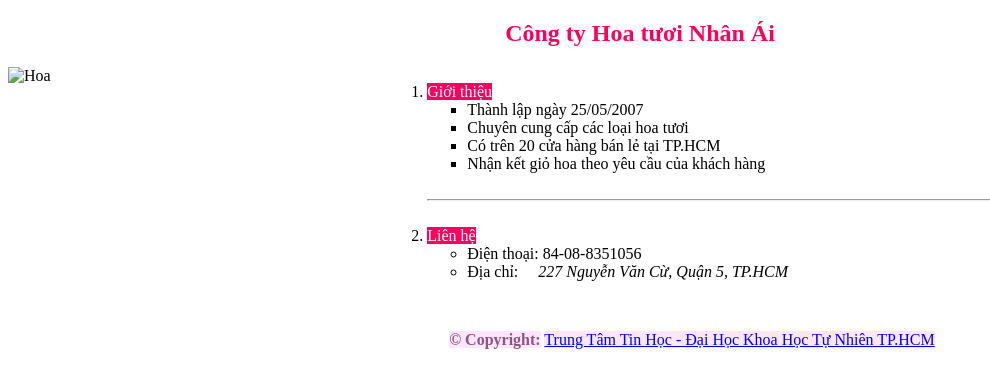
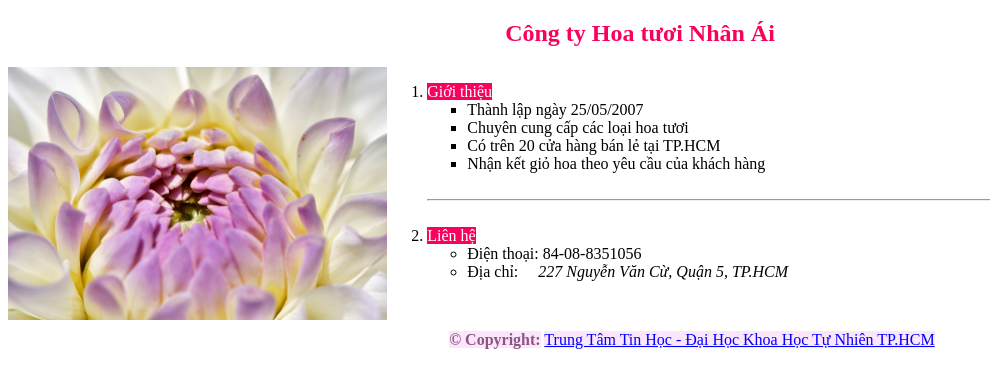
Before and after one commit to vuhailinhdn98/Session-3, a plain HTML site: page bai3-4.html in a window 1280 px wide. Shown: the whole page, without its empty margins (0-990 px from the left). Drawn offline with Linux system fonts and the light colour scheme.

Commit message:
first commit

```diff
--- a/bai3-4.html
+++ b/bai3-4.html
@@ -19,7 +19,7 @@
 <body>
     <h2 style="color: #fb015e; text-align: center;">Công ty Hoa tươi Nhân Ái</h2>
     <div style="width: 30%; float: left;">
-        <img src="../images/dahlia.jpg" alt="Hoa" width="100%">
+        <img src="images/dahlia.jpg" alt="Hoa" width="100%">
     </div>
     <div style="width:70%; float: right; text-align: left;">
         <ol>
```
Also changed, not shown: images/background-size.jpg (added), images/dahlia.jpg (added), images/xe-hoi.jpg (added).
